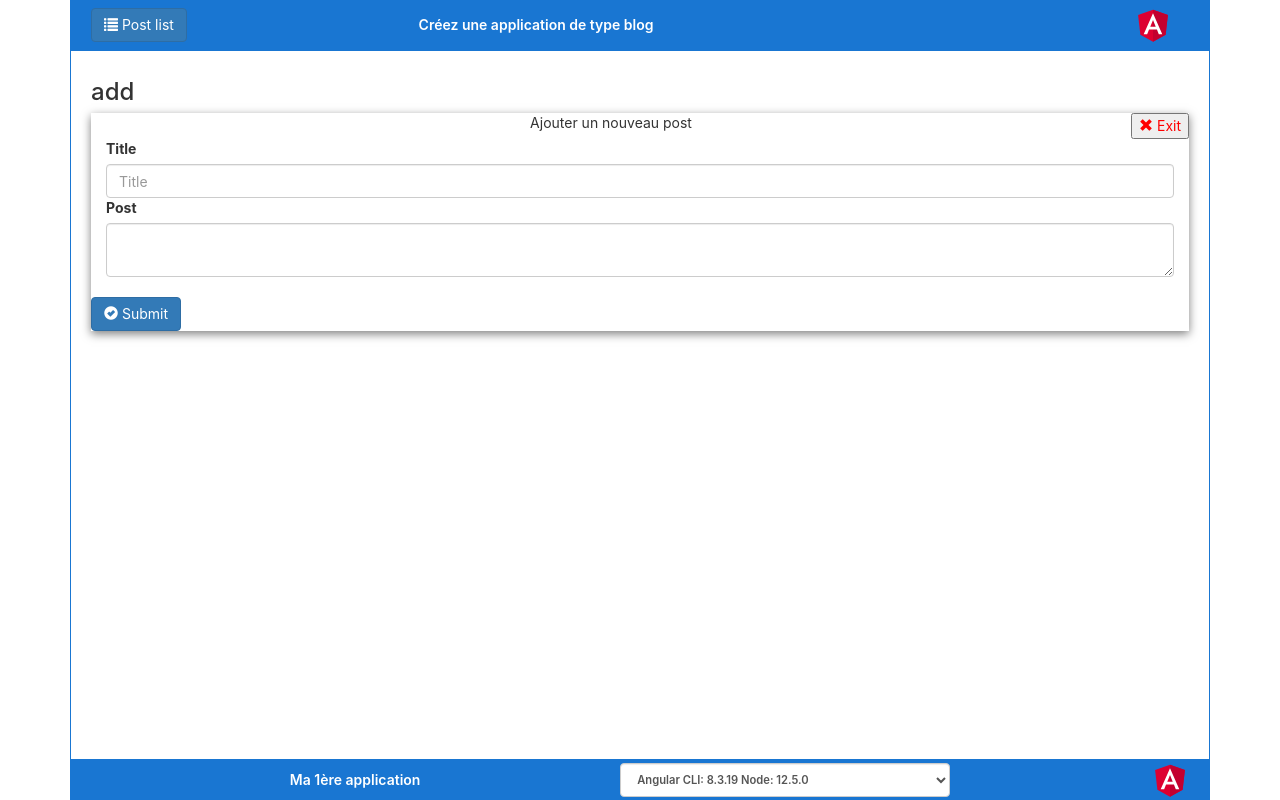
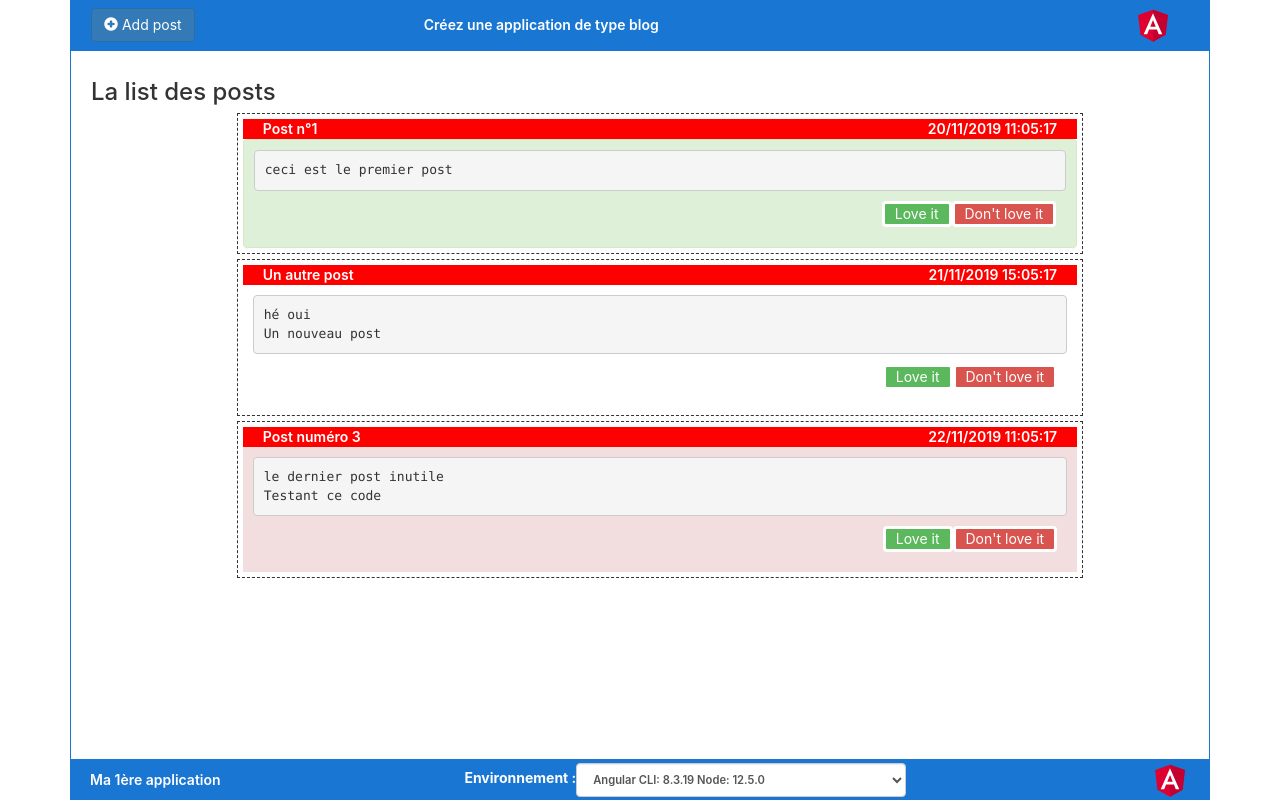
Before and after one commit to h-boudaoud/Exo1-Angular-OpenClassRoom, an Angular app: page / in a window 1280 px wide. Built offline with nearby package versions, Linux system fonts and the light colour scheme.

Commit message:
Dernieres modifications de contenues des pages et de css

```diff
--- a/src/app/app.component.html
+++ b/src/app/app.component.html
@@ -28,7 +28,7 @@
   </nav>
 
   <section>
-    <h3>{{name_component}}</h3>
+    <h3 class="capitalize">{{pageTitle[name_component]}}</h3>
     <div
       *ngIf="name_component=='add'" class="backdrop"
     >
@@ -55,10 +55,10 @@
 
   <!-- Footer -->
   <footer class="align-content-center">
+    <div>Ma 1ère application</div>
     <div class="spacer"></div>
-    Ma 1ère application
-    <div class="spacer"></div>
-    <select  class="form-control" style="font-size: 80%;width: 30%">
+    <label>Environnement :</label>
+    <select class="form-control" style="font-size: 80%;width: 30%">
       <option disabled selected> Angular CLI: 8.3.19
         Node: 12.5.0
       </option>
--- a/src/app/app.component.scss
+++ b/src/app/app.component.scss
@@ -112,3 +112,8 @@ footer a {
 @media screen and (max-width: 575px) {
 
 }
+
+
+.capitalize::first-letter {
+  text-transform: uppercase;
+}
--- a/src/app/app.component.ts
+++ b/src/app/app.component.ts
@@ -7,8 +7,37 @@ import { Component } from '@angular/core';
 })
 export class AppComponent {
   title = 'application-type-blog';
+  private oldPostList =[
+    {
+      title: 'post n°1',
+      content: 'ceci est le premier post',
+      loveIts: 3,
+      created_at: new Date('2019-11-20 11:05:17')
+    },
+    {
+      title: 'un autre post',
+      content: 'hé oui\nUn nouveau post',
+      loveIts: 0,
+      created_at: new Date('2019-11-21 15:05:17')
+    },
+    {
+      title: 'post numéro 3',
+      content: 'le dernier post inutile\nTestant ce code',
+      loveIts: -3,
+      created_at: new Date('2019-11-22 11:05:17')
+    },
+
+]
+  private pageTitle = {
+    'add': 'ajouter un nouveau post'
+    ,'list': 'la list des posts'
+  }
   private postList=[];
-  name_component=(this.postList.length>0)?'list':'add';
+  private name_component: string;
+  constructor() {
+    this.postList = this.oldPostList
+    this.name_component=(this.postList.length>0)?'list':'add';
+  }
 
   change_component(component: string) {
     this.name_component =  component
@@ -17,4 +46,5 @@ export class AppComponent {
   onClose() {
     this.name_component ='list'
   }
+
 }
--- a/src/app/post-list-item/post-list-item.component.html
+++ b/src/app/post-list-item/post-list-item.component.html
@@ -1,6 +1,6 @@
 <section id ="post-list-item">
   <nav class="toolbar" role="banner">
-    <div>{{title}}</div>
+    <div class="capitalize">{{title}}</div>
     <div class="spacer"></div>
     <div>{{created_at | date:'dd/MM/yyyy HH:mm:ss'}}</div>
   </nav>
--- a/src/app/post-list-item/post-list-item.component.scss
+++ b/src/app/post-list-item/post-list-item.component.scss
@@ -31,3 +31,7 @@ pre{
   margin: 0;
   padding: 1rem;
 }
+
+.capitalize::first-letter {
+  text-transform: uppercase;
+}
--- a/src/app/post-list/post-list.component.scss
+++ b/src/app/post-list/post-list.component.scss
@@ -0,0 +1,3 @@
+ul{
+  list-style: none;
+}
```
